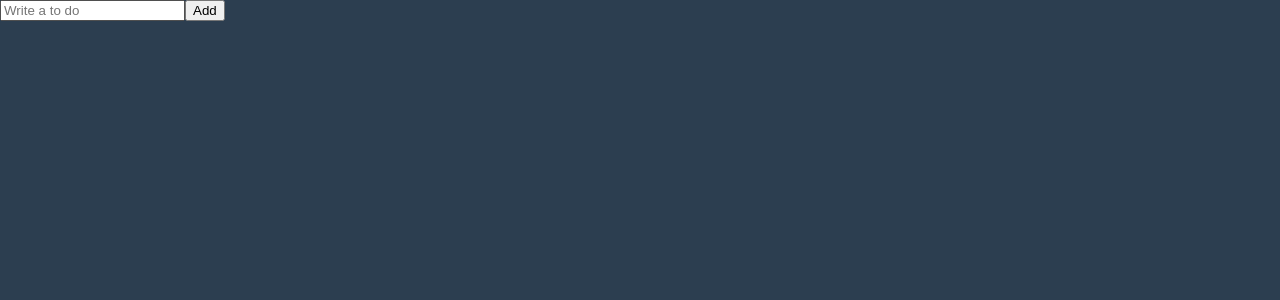
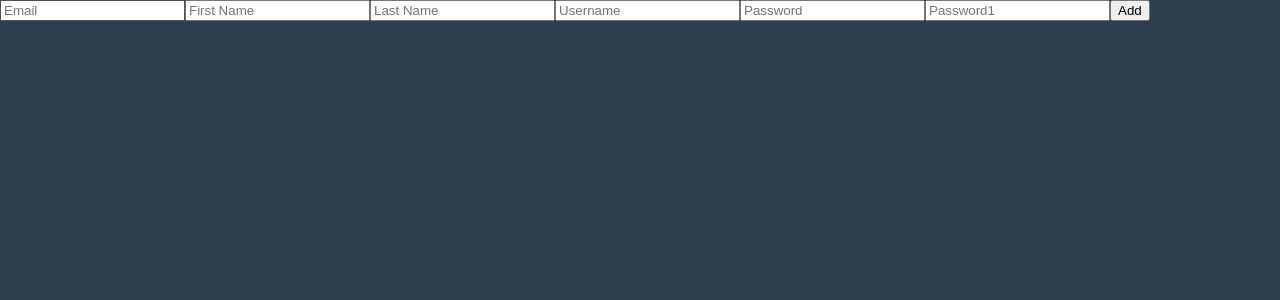
Before and after one commit to sejinheo/React-JS-master-class, a React (Create React App) app: page / in a window 1280 px wide. Shown: the top 300 px of the page. Built offline with nearby package versions, Linux system fonts and the light colour scheme.

Commit message:
[STATE MANAGEMENT] Forms

```diff
--- a/package.json
+++ b/package.json
@@ -16,6 +16,7 @@
     "react-apexcharts": "^1.7.0",
     "react-dom": "^18.3.1",
     "react-helmet": "^6.1.0",
+    "react-hook-form": "^7.62.0",
     "react-router-dom": "^5.3.4",
     "react-scripts": "5.0.1",
     "recoil": "^0.7.7",
--- a/src/ToDoList.tsx
+++ b/src/ToDoList.tsx
@@ -1,20 +1,45 @@
 import { useState } from "react";
+import { useForm } from "react-hook-form"
 
+/*
 function ToDoList() {
     const [toDo, setToDo] = useState("");
+    const [toDoError, setToDoError] = useState("");
     const onChange = (event: React.FormEvent<HTMLInputElement>) => {
         const {
             currentTarget: { value },
         } = event;
         setToDo(value);
+        setToDoError("");
     };
-    const onSubmit = (event:React.FormEvent<HTMLFormElement>) => {
+    const onSubmit = (event: React.FormEvent<HTMLFormElement>) => {
         event.preventDefault();
+        if (toDo.length < 10) {
+            return setToDoError("To do should be longer");
+        }
+        console.log("sumbit");
     };
     return (
         <div>
             <form onSubmit={onSubmit}>
                 <input onChange={onChange} value={toDo} placeholder="Write a to do" />
+                <button>Add</button>
+                {toDoError !== "" ? toDoError : null};
+            </form>
+        </div>
+    );
+}*/
+function ToDoList() {
+    const { register, watch } = useForm();
+    return (
+        <div>
+            <form>
+                <input {...register("email")} placeholder="Email" />
+                <input {...register("firstName")} placeholder="First Name" />
+                <input {...register("lastName")} placeholder="Last Name" />
+                <input {...register("username")} placeholder="Username" />
+                <input {...register("password")} placeholder="Password" />
+                <input {...register("password1")} placeholder="Password1" />
                 <button>Add</button>
             </form>
         </div>
```
Also changed, not shown: 1 other file (tests, documents, lock files or other folders).
